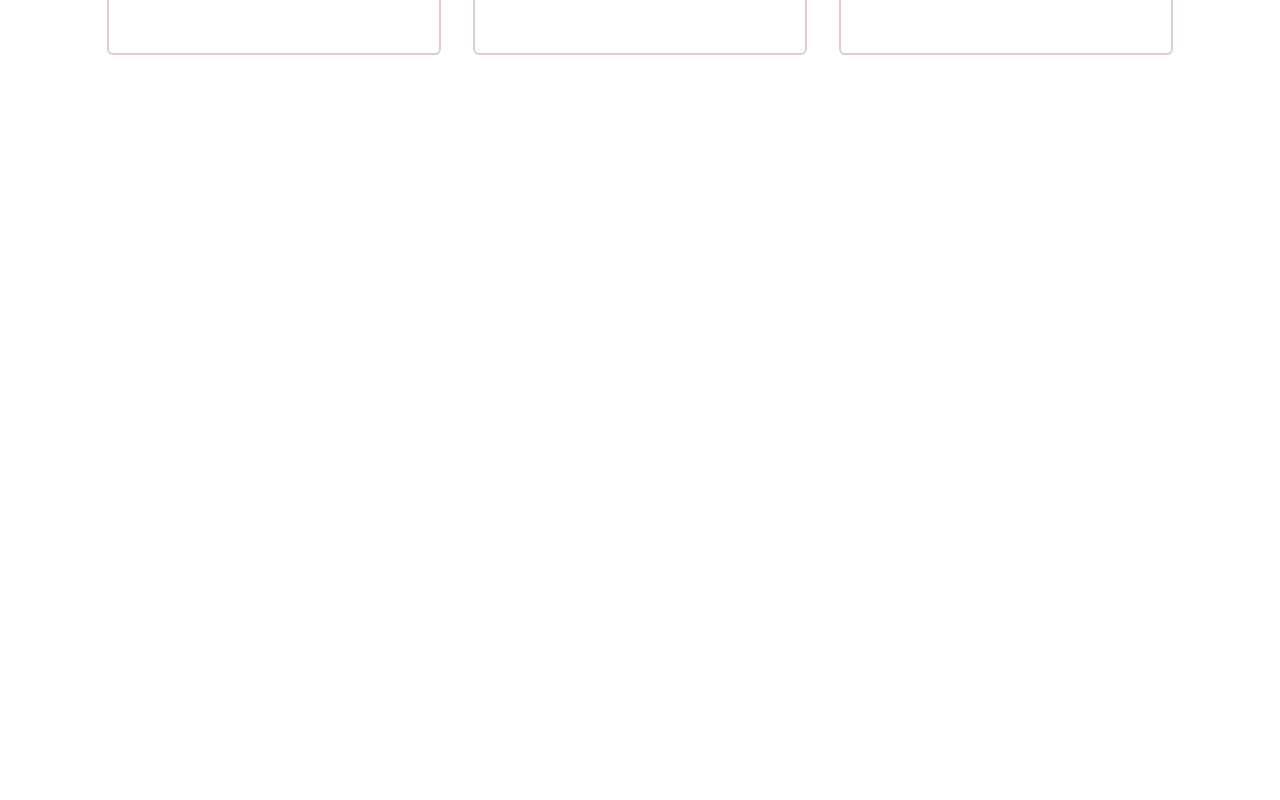
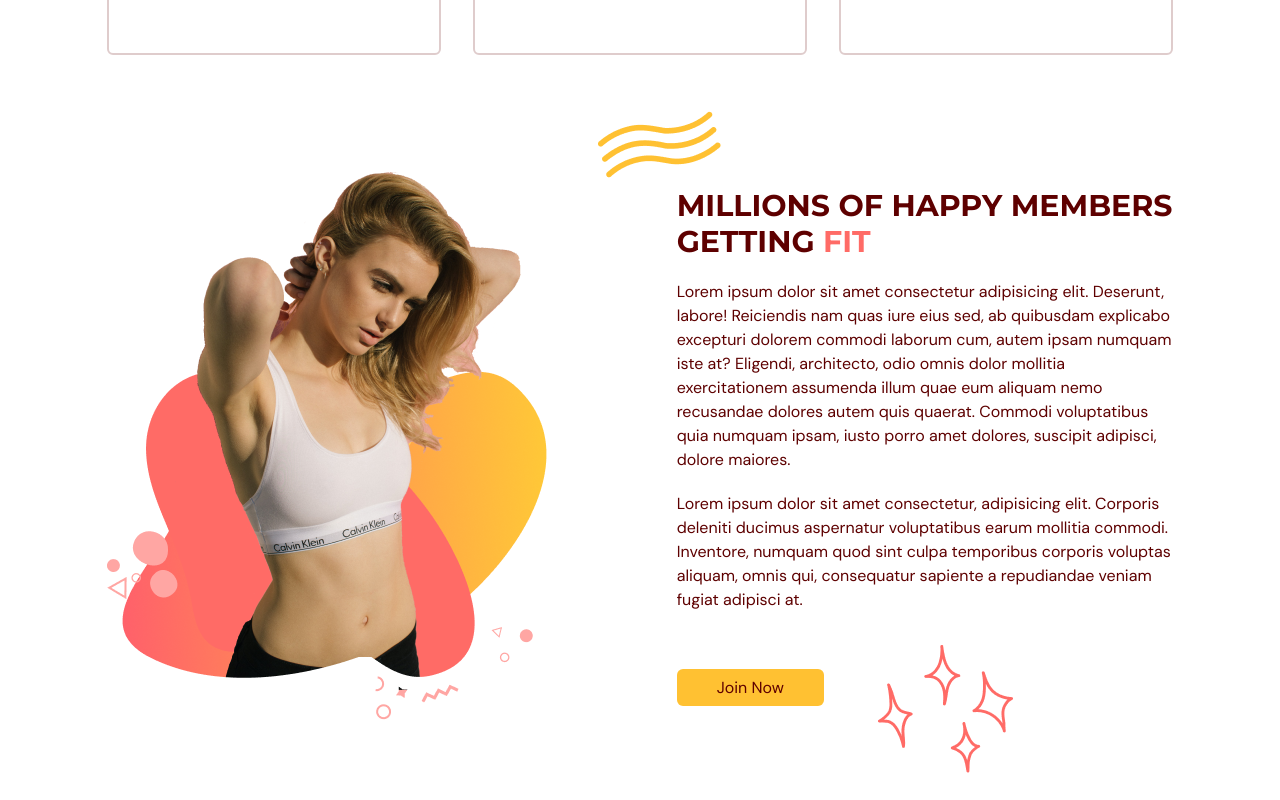
Before and after one commit to Mrityunjay-Palled/React_TS, a React (Vite) app: page / in a window 1280 px wide. Shown: the part 1329-2129 px from the top of the page. Before the commit the page ends 1600 px from the top, so only its background shows below. Built offline with nearby package versions, Linux system fonts and the light colour scheme.

Commit message:
added benefit graphic and animation

```diff
--- a/src/scenes/benefits/index.tsx
+++ b/src/scenes/benefits/index.tsx
@@ -1,8 +1,10 @@
+import ActionButton from "@/shared/ActionButton";
 import HText from "@/shared/HText";
 import { SelectedPage,BenefitType } from "@/shared/types";
 import { HomeModernIcon,UserGroupIcon,AcademicCapIcon } from "@heroicons/react/24/solid";
 import {motion} from "framer-motion"
 import Benefit from "./Benefit";
+import BenefitsPageGraphic from "@/assets/BenefitsPageGraphic.png";
 
 const benefits:Array<BenefitType>=[
   {
@@ -76,6 +78,53 @@ const Benefits=({ setSelectedPage }: Props)=> {
         />
        ))}
      </motion.div>
+     <div className="mt-16 items-center justify-between gap-20 md:mt-28 md:flex">
+      <img
+      className="mx-auto"
+      alt="benefits-page-graphic"
+      src={BenefitsPageGraphic}
+      />
+      <div>
+        <div className="relative">
+          <div className="before:absolute before:-top-20 before:-left-20 before:z-[-1] before:content-abstractwaves">
+            <motion.div
+            initial="hidden"
+            whileInView="visible"
+            viewport={{ once: true, amount: 0.5 }}
+            transition={{ duration: 0.5 }}
+            variants={{
+              hidden: { opacity: 0, x: 50 },
+              visible: { opacity: 1, x: 0 },
+            }}
+            >
+              <HText>MILLIONS OF HAPPY MEMBERS GETTING {" "}
+              <span className="text-primary-500">FIT</span>
+              </HText>
+            </motion.div>
+          </div>
+        </div>
+        <motion.div
+           initial="hidden"
+           whileInView="visible"
+           viewport={{ once: true, amount: 0.5 }}
+           transition={{ delay: 0.2, duration: 0.5 }}
+           variants={{
+             hidden: { opacity: 0, x: 50 },
+             visible: { opacity: 1, x: 0 },
+           }}
+        >
+          <p className="my-5">Lorem ipsum dolor sit amet consectetur adipisicing elit. Deserunt, labore! Reiciendis nam quas iure eius sed, ab quibusdam explicabo excepturi dolorem commodi laborum cum, autem ipsam numquam iste at? Eligendi, architecto, odio omnis dolor mollitia exercitationem assumenda illum quae eum aliquam nemo recusandae dolores autem quis quaerat. Commodi voluptatibus quia numquam ipsam, iusto porro amet dolores, suscipit adipisci, dolore maiores.</p>
+          <p className="mb-5">Lorem ipsum dolor sit amet consectetur, adipisicing elit. Corporis deleniti ducimus aspernatur voluptatibus earum mollitia commodi. Inventore, numquam quod sint culpa temporibus corporis voluptas aliquam, omnis qui, consequatur sapiente a repudiandae veniam fugiat adipisci at.</p>
+        </motion.div>
+        <div className="relative mt-16">
+          <div className="before:absolute before:-bottom-20 before:right-40 before:z-[-1] before:content-sparkles">
+            <ActionButton setSelectedPage={setSelectedPage}>
+              Join Now
+            </ActionButton>
+          </div>
+        </div>
+      </div>
+     </div>
     </motion.div>
     </section>
   )
```
